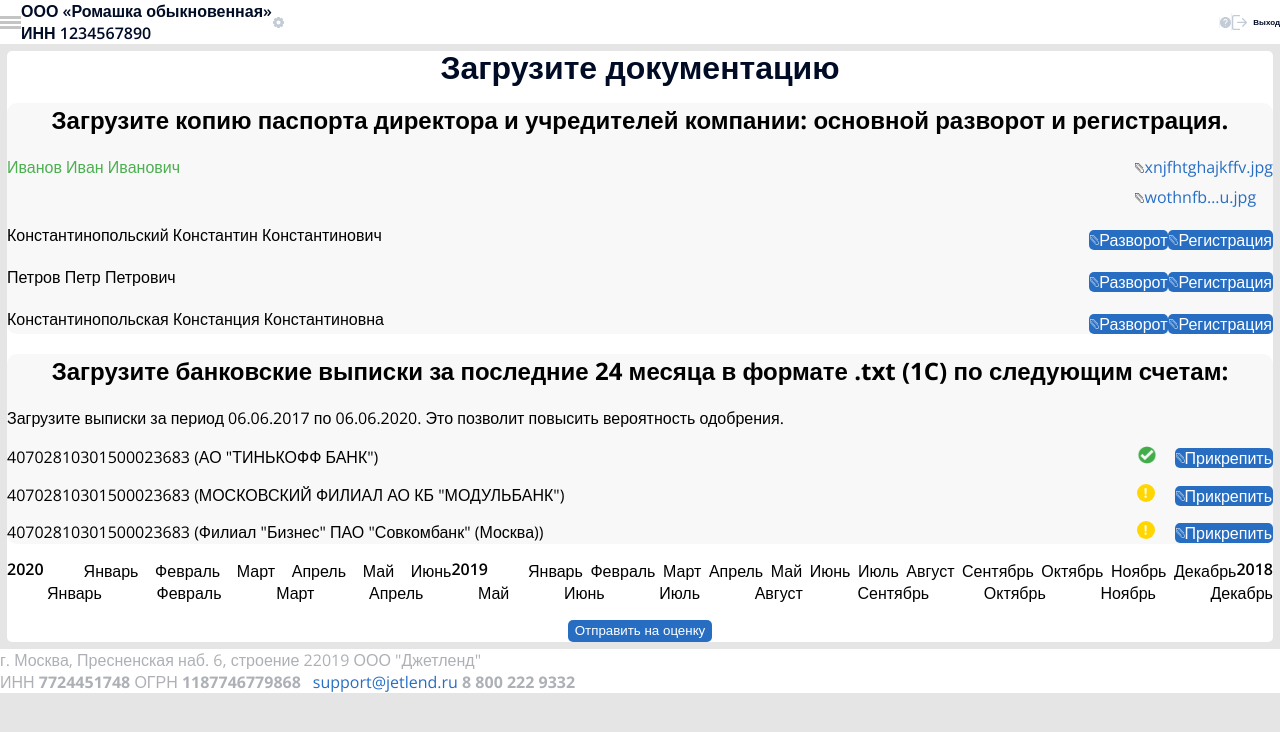
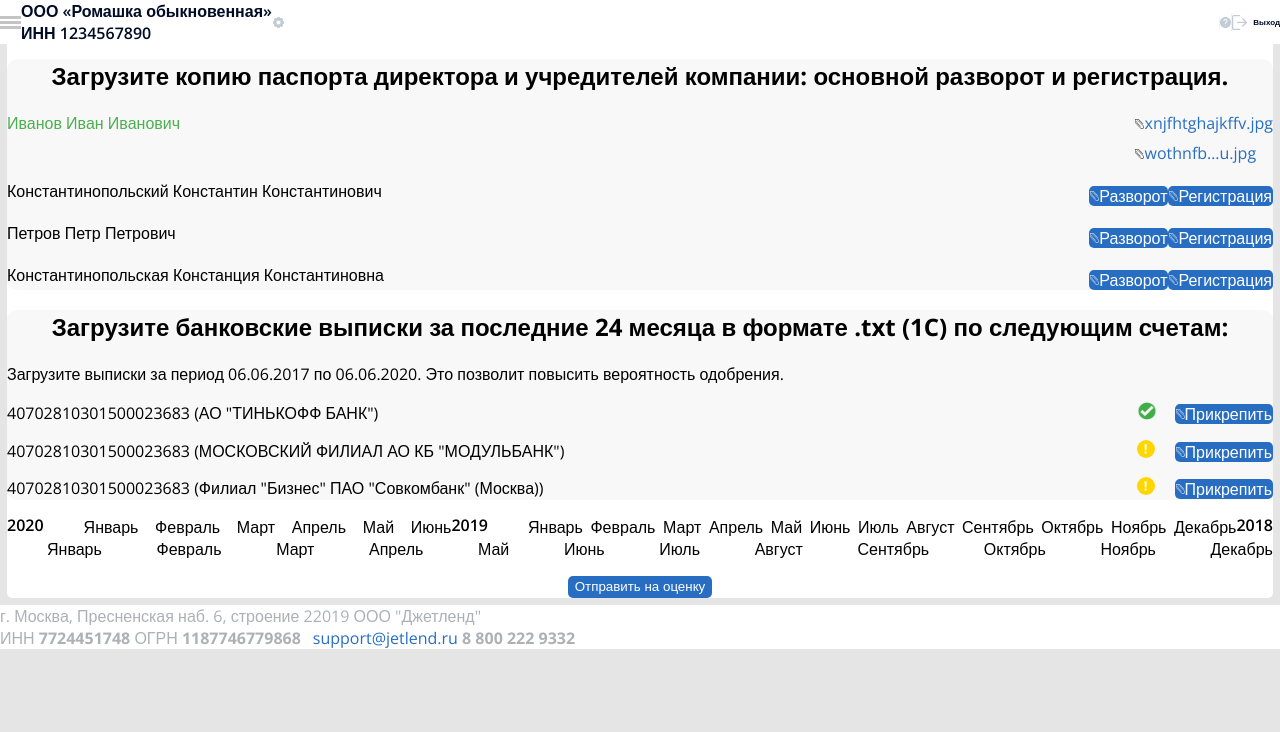
Before and after one commit to PaulTmatik/test-work, a React (Create React App) app: page / in a window 1280 px wide. Shown: the top 732 px of the page. Built offline with nearby package versions, Linux system fonts and the light colour scheme.

Commit message:
Final small screen app

```diff
--- a/src/App.js
+++ b/src/App.js
@@ -12,7 +12,11 @@ import "./styles/Page.css";
 function App() {
   return (
     <>
-      <Topbar companyName="ООО «Ромашка обыкновенная»" tin="1234567890" />
+      <Topbar
+        className="page__topbar"
+        companyName="ООО «Ромашка обыкновенная»"
+        tin="1234567890"
+      />
       <main className="page__main">
         <h1 className="page__h1">Загрузите документацию</h1>
         <section className="page__load_section">
@@ -48,15 +52,16 @@ function App() {
         <div className="page__company_info">
           <div>г. Москва, Пресненская наб. 6, строение 2 </div>
           <div>
-            ИНН <strong>7724451748</strong> ОГРН{" "}
-            <strong>1187746779868</strong>
+            ИНН <strong>7724451748</strong> ОГРН <strong>1187746779868</strong>
           </div>
         </div>
         <div className="page__company_feedback">
           <div>2019 ООО "Джетленд"</div>
           <div>
             <a href="mailto:support@jetlend.ru">support@jetlend.ru</a>{" "}
-            <a href="tel:+78002229332" className="page__company_phone">8 800 222 9332</a>
+            <a href="tel:+78002229332" className="page__company_phone">
+              8 800 222 9332
+            </a>
           </div>
         </div>
       </footer>
--- a/src/components/Topbar.js
+++ b/src/components/Topbar.js
@@ -7,9 +7,9 @@ import burgerIcom from "../images/burger-menu.svg";
 
 class Topbar extends Component {
   render() {
-    const { companyName, tin } = this.props;
+    const { companyName, tin, className } = this.props;
     return (
-      <div className="topbar">
+      <div className={["topbar", className].join(" ")}>
         <button className="topbar__button" title="Меню" aria-label="Меню">
           <img
             src={burgerIcom}
--- a/src/index.css
+++ b/src/index.css
@@ -16,5 +16,6 @@ code {
 @media (max-width: 600px) {
   body {
     font-size: 0.438rem;
+    padding-top: 1.813rem;
   }
 }
--- a/src/styles/Page.css
+++ b/src/styles/Page.css
@@ -94,6 +94,13 @@ a:hover {
   }
 }
 
+.page__topbar {
+  left: 0;
+  position: fixed;
+  top: 0;
+  width: 100vw;
+}
+
 /* BUTTONS */
 .button {
   align-items: center;
```
